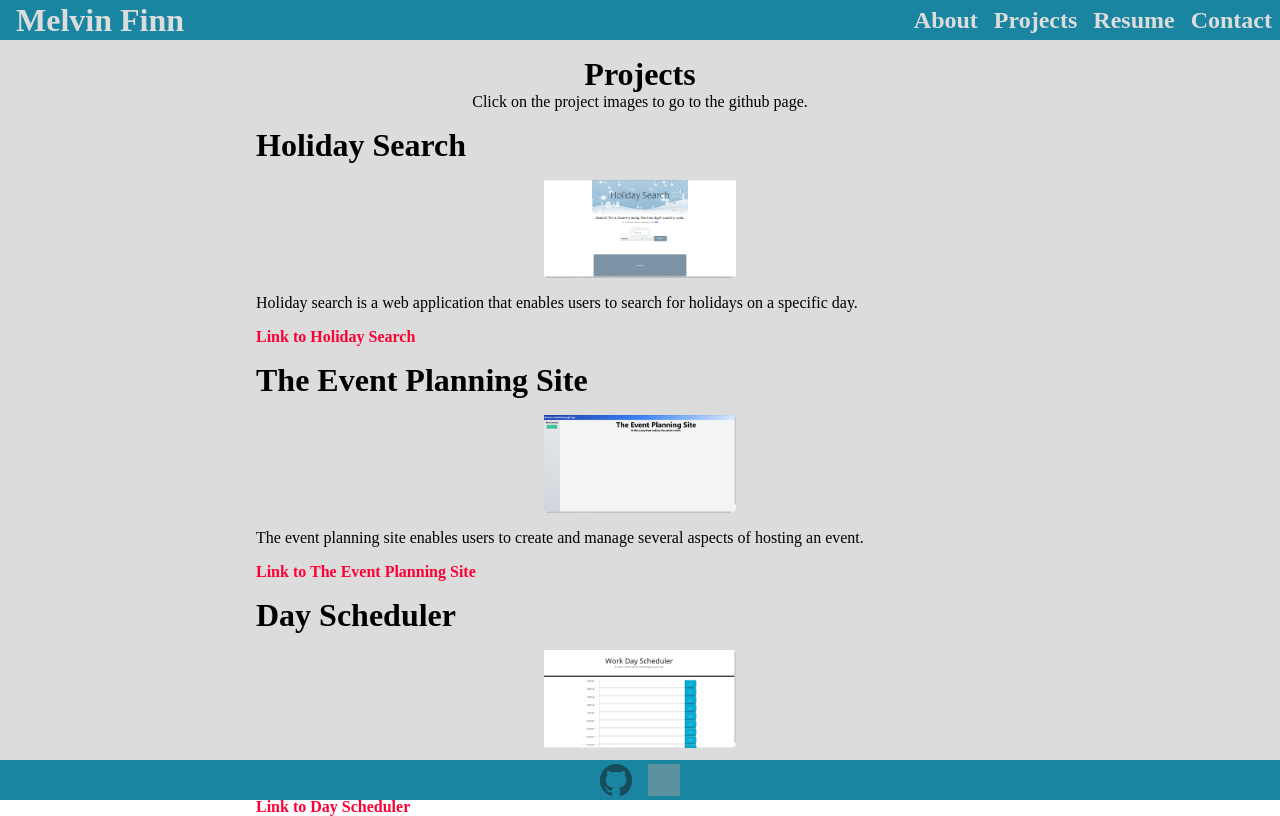
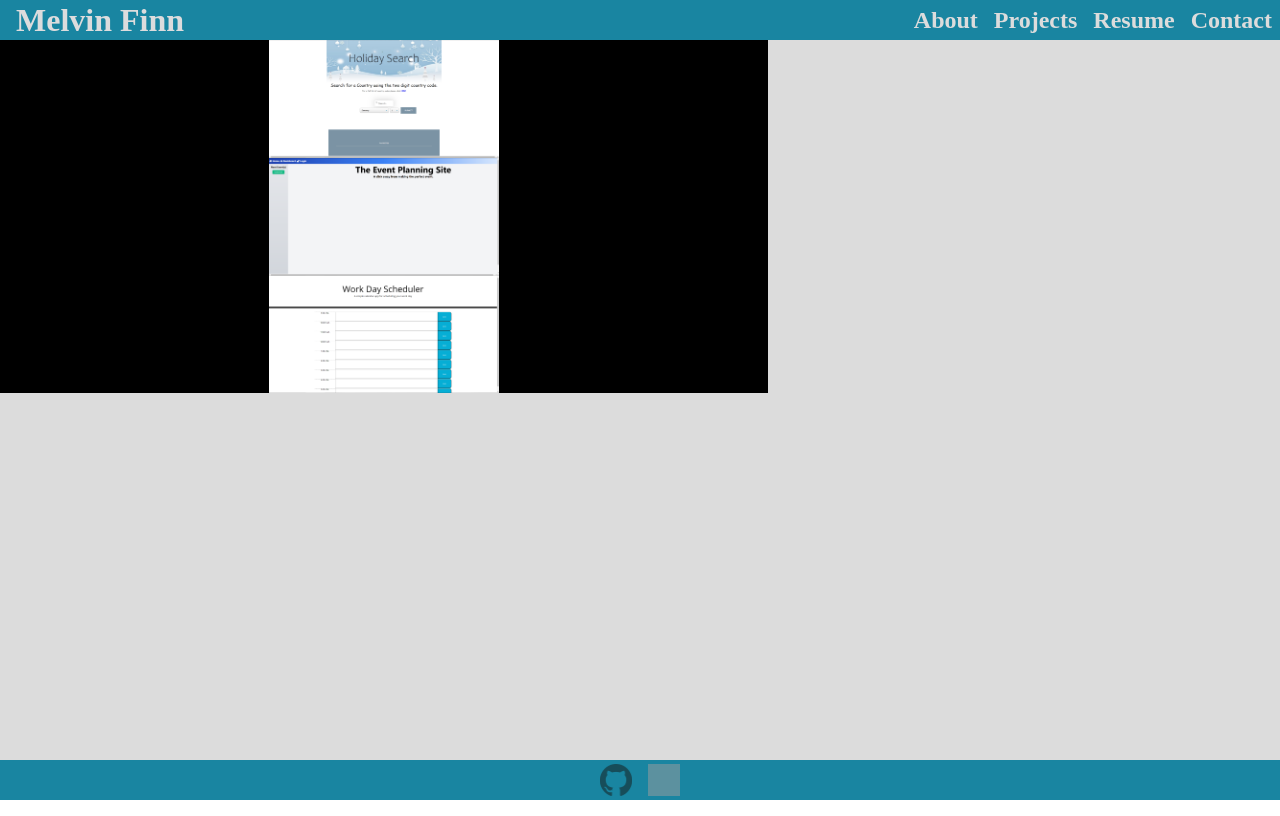
Before and after one commit to campe0n/react, a JavaScript app: page /project in a window 1280 px wide. Built offline with nearby package versions, Linux system fonts and the light colour scheme; grey boxes are pictures that could not be loaded; the HTML template or start-up script is replaced by a standard one.

Commit message:
added react boilerplate

```diff
--- a/public/index.html
+++ b/public/index.html
@@ -13,8 +13,7 @@
     <link rel="manifest" href="%PUBLIC_URL%/manifest.json" />
     <title>Portfolio</title>
   </head>
-  <body>
+  <body id="root">
     <noscript>You need to enable JavaScript to run this app.</noscript>
-    <main id="root"></main>
   </body>
 </html>
--- a/src/App.js
+++ b/src/App.js
@@ -1,8 +1,8 @@
-import About from "./components/About";
-import Project from "./components/Project";
-import Resume from "./components/Resume";
+import About from "./pages/About";
+import Project from "./pages/Project";
+import Resume from "./pages/Resume";
 import Nav from "./components/Nav";
-import Contact from "./components/Contact";
+import Contact from "./pages/Contact";
 import githubLogo from "./images/githublogo.png";
 import linkedInLogo from "./images/linkedInLogo.png";
 
@@ -17,6 +17,7 @@ function App() {
       </header>
       <section>
         <Switch>
+          <Route path="/react" component={About} />
           <Route path="/about" component={About} />
           <Route path="/project" component={Project} />
           <Route path="/Resume" component={Resume} />
--- a/src/components/Project.js
+++ /dev/null
@@ -1,62 +0,0 @@
-import holidaySearch from "../images/holidaysearch.PNG";
-import eventPlanning from "../images/eventplanning.PNG";
-import workdayscheduler from "../images/workdayscheduler.PNG";
-
-export default function Project() {
-  return (
-    <div>
-      <h2>Projects</h2>
-      <p className="sub">
-        Click on the project images to go to the github page.
-      </p>
-      <h3>Holiday Search</h3>
-      <a
-        href="https://github.com/gannacon/Project_1"
-        class="projectImage"
-        target="_blank"
-        rel="noopener noreferrer"
-      >
-        <img src={holidaySearch} alt="Image of holiday search." />
-      </a>
-      <p>
-        Holiday search is a web application that enables users to search for
-        holidays on a specific day.
-      </p>
-      <a href="https://gannacon.github.io/Project_1/" className="url">
-        Link to Holiday Search
-      </a>
-      <h3>The Event Planning Site</h3>
-      <a
-        href="https://github.com/brownnicholasj/the-event-planning"
-        class="projectImage"
-        target="_blank"
-        rel="noopener noreferrer"
-      >
-        <img src={eventPlanning} alt="Image of event planning." />
-      </a>
-      <p>
-        The event planning site enables users to create and manage several
-        aspects of hosting an event.
-      </p>
-      <a href="https://the-event-planning.herokuapp.com/" className="url">
-        Link to The Event Planning Site
-      </a>
-      <h3>Day Scheduler</h3>
-      <a
-        href="https://github.com/campe0n/dplanner_mf"
-        class="projectImage"
-        target="_blank"
-        rel="noopener noreferrer"
-      >
-        <img src={workdayscheduler} alt="Image of work day scheduler." />
-      </a>
-      <p>
-        Day scheduler enables users to create and manage tasks throughout the
-        day.
-      </p>
-      <a href="https://campe0n.github.io/dplanner_mf/" className="url">
-        Link to Day Scheduler
-      </a>
-    </div>
-  );
-}
--- a/src/index.css
+++ b/src/index.css
@@ -10,14 +10,7 @@ body {
   margin: 0;
   padding: 0;
   height: 100%;
-}
-
-main {
-  height: 100%;
-  display: flex;
-  flex-direction: column;
-  justify-content: center;
-  align-items: flex-start;
+  width: 100%;
 }
 
 header {
@@ -48,10 +41,7 @@ section {
   height: 90%;
   margin: 0;
   padding: 0;
-  background-color: var(--gainsboro);
-  display: flex;
-  justify-content: center;
-  align-items: flex-start;
+  background-color: gainsboro;
 }
 
 div {
--- a/src/components/About.js
+++ b/src/pages/About.js
@@ -9,8 +9,7 @@ export default function About() {
     <div>
       <h2>About Me</h2>
       <p style={styles.p}>
-        Hello, My name is Melvin. I was born in Guatemala and came to the US
-        when I was 8.I enjoy coding and playing video games.
+        Hello, My name is Melvin. I'm a full stack developer.
       </p>
     </div>
   );
--- /dev/null
+++ b/src/pages/Project.js
@@ -0,0 +1,58 @@
+import holidaySearch from "../images/holidaysearch.PNG";
+import eventPlanning from "../images/eventplanning.PNG";
+import workdayscheduler from "../images/workdayscheduler.PNG";
+
+const styles = {
+  mainDiv: {
+    backgroundColor: "black",
+    margin: 0,
+    padding: 0,
+  },
+  a: {
+    width: "30%",
+    height: "30%",
+  },
+};
+
+export default function Project() {
+  return (
+    <div style={styles.mainDiv}>
+      <a
+        href="https://github.com/gannacon/Project_1"
+        class="projectImage"
+        target="_blank"
+        rel="noopener noreferrer"
+      >
+        <img
+          src={holidaySearch}
+          alt="Image of holiday search."
+          style={styles.a}
+        />
+      </a>
+      <a
+        href="https://github.com/brownnicholasj/the-event-planning"
+        class="projectImage"
+        target="_blank"
+        rel="noopener noreferrer"
+      >
+        <img
+          src={eventPlanning}
+          alt="Image of event planning."
+          style={styles.a}
+        />
+      </a>
+      <a
+        href="https://github.com/campe0n/dplanner_mf"
+        class="projectImage"
+        target="_blank"
+        rel="noopener noreferrer"
+      >
+        <img
+          src={workdayscheduler}
+          alt="Image of work day scheduler."
+          style={styles.a}
+        />
+      </a>
+    </div>
+  );
+}
```
Also changed, not shown: src/pages/Contact.js (renamed from src/components/Contact.js), src/pages/Home.js (renamed from src/components/Home.js), src/pages/Resume.js (renamed from src/components/Resume.js), 1 other file (tests, documents, lock files or other folders).
